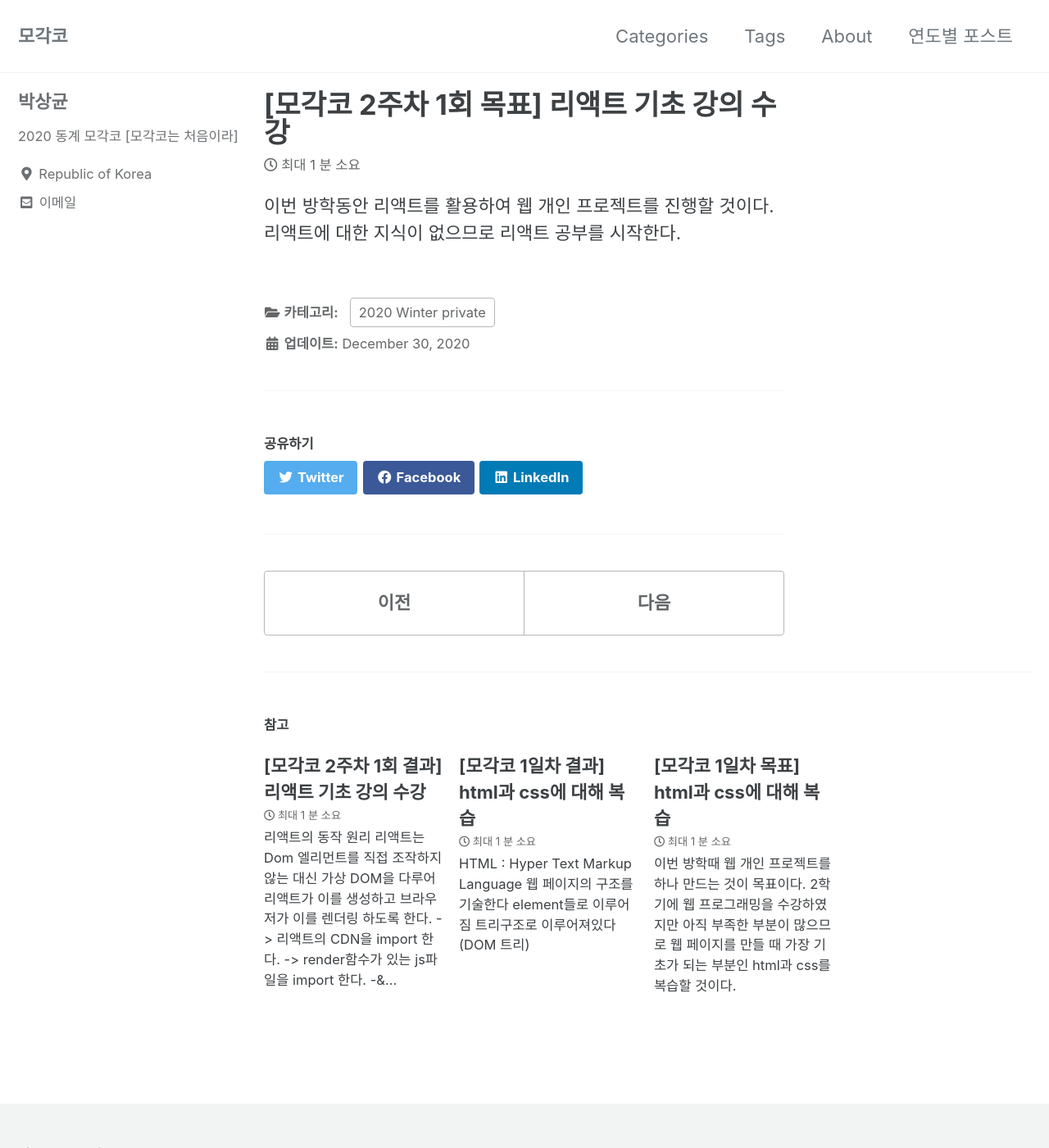
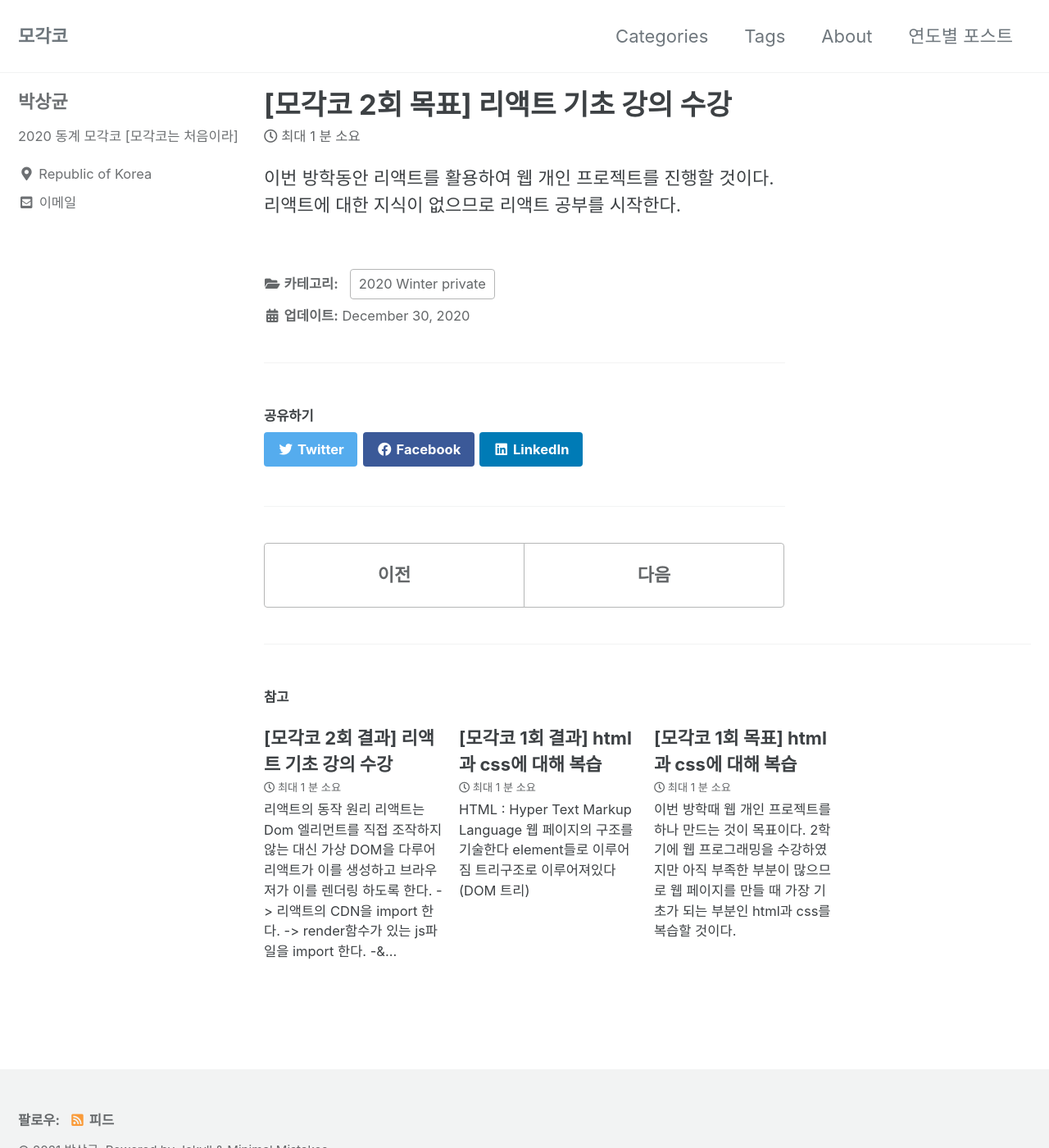
Before and after one commit to sanggyunbak2856/sanggyunbak2856.github.io, a Jekyll site: the page built from _posts/2020-12-30-private.md, in a window 1280 px wide and 1400 px high. Shown: the whole window at 82% size. Built offline with Jekyll 4.4.1, drawn with Linux system fonts in a browser that asks for light colours; cached includes are drawn as plain includes.

Commit message:
[2021-01-02]

```diff
--- a/_posts/2020-12-30-private.md
+++ b/_posts/2020-12-30-private.md
@@ -1,5 +1,5 @@
 ---
-title: "[모각코 2주차 1회 목표] 리액트 기초 강의 수강"
+title: "[모각코 2회 목표] 리액트 기초 강의 수강"
 categories:
   - 2020 Winter private
 date: 2020-12-30
--- a/_posts/2020-12-30-result.md
+++ b/_posts/2020-12-30-result.md
@@ -1,5 +1,5 @@
 ---
-title: "[모각코 2주차 1회 결과] 리액트 기초 강의 수강"
+title: "[모각코 2회 결과] 리액트 기초 강의 수강"
 categories:
   - 2020 Winter private
 date: 2020-12-30
```
Also changed, not shown: _posts/2020-12-26-private.md (+1 -1 lines), _posts/2020-12-26-result.md (+1 -1 lines).
